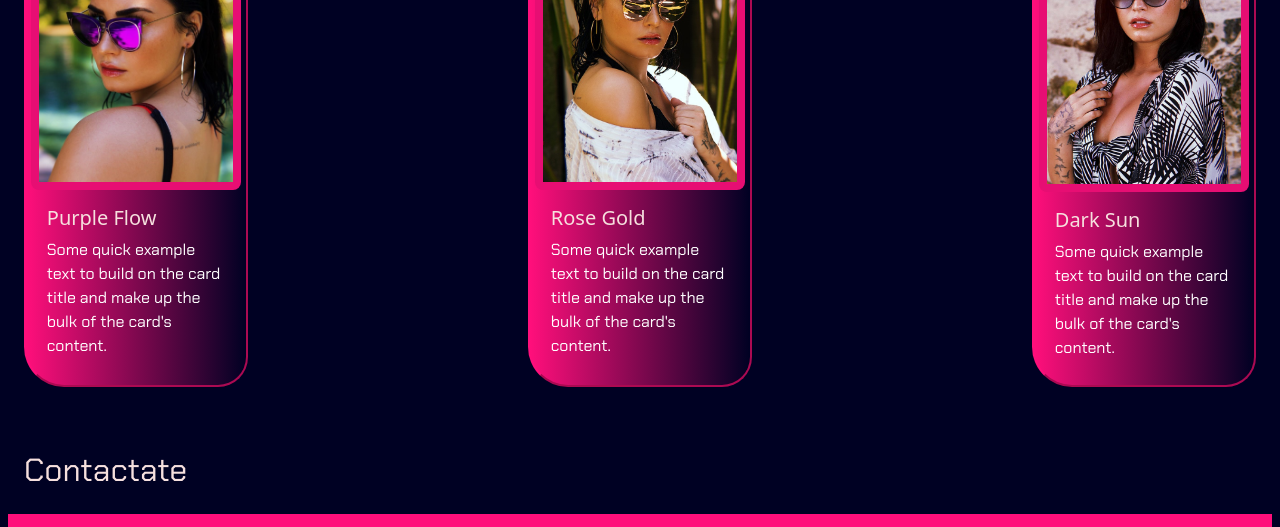
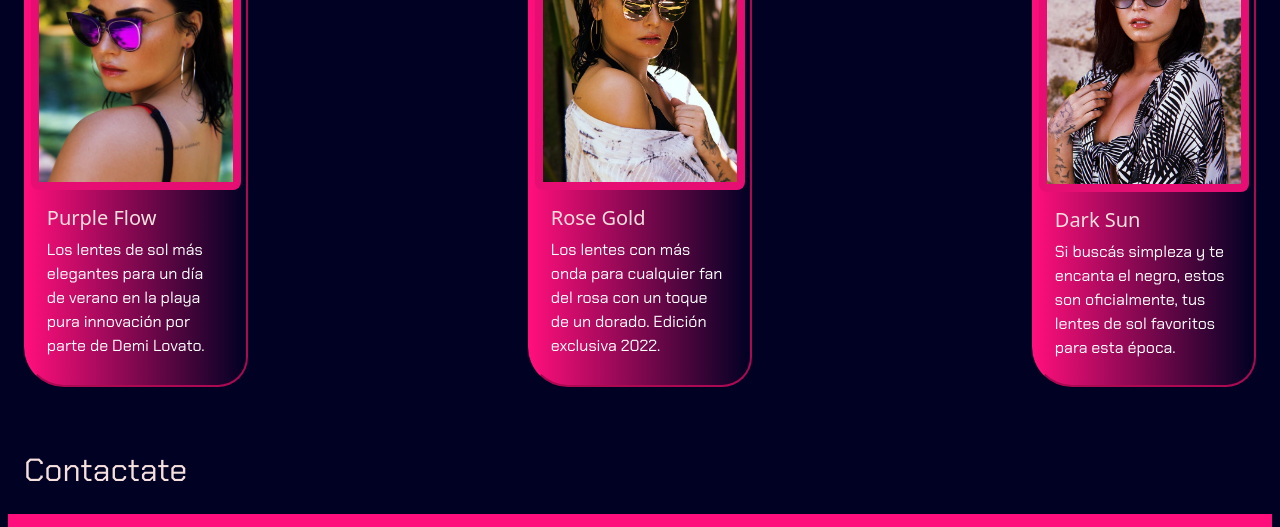
Before and after one commit to abril-bazann/mashika-bazan, a website: page index.html in a window 1280 px wide. Shown: the part 901-1428 px from the top of the page. Drawn offline with nearby package versions, Linux system fonts and the light colour scheme.

Commit message:
relleno card-text en index

```diff
--- a/index.html
+++ b/index.html
@@ -71,7 +71,7 @@
       <a href="./pages/tienda.html"><img src="./img/lentes-demi.jpg" class="card-img-top" alt="Demi Lovato modelando sus propios lentes de sol de color violeta"></a>
       <div class="card-body">
         <h5 class="card-title">Purple Flow</h5>
-        <p class="card-text">Some quick example text to build on the card title and make up the bulk of the card's content.</p>
+        <p class="card-text">Los lentes de sol más elegantes para un día de verano en la playa pura innovación por parte de Demi Lovato.</p>
       </div>
     </div>
 
@@ -79,7 +79,7 @@
       <a href="./pages/tienda.html"><img src="./img/demi-lentes.jpg" class="card-img-top" alt="Demi Lovato modelando sus propios lentes de sol de color cálido rosa dorado"></a>
       <div class="card-body">
         <h5 class="card-title">Rose Gold</h5>
-        <p class="card-text">Some quick example text to build on the card title and make up the bulk of the card's content.</p>
+        <p class="card-text">Los lentes con más onda para cualquier fan del rosa con un toque de un dorado. Edición exclusiva 2022.</p>
       </div>
     </div>
 
@@ -87,7 +87,7 @@
       <a href="./pages/tienda.html"><img src="./img/black-sun.jpg" class="card-img-top" alt="Demi Lovato modelando sus propios lentes de sol de color negro"></a>
       <div class="card-body">
         <h5 class="card-title">Dark Sun</h5>
-        <p class="card-text">Some quick example text to build on the card title and make up the bulk of the card's content.</p>
+        <p class="card-text">Si buscás simpleza y te encanta el negro, estos son oficialmente, tus lentes de sol favoritos para esta época.</p>
       </div>
     </div>
 </div>
```
